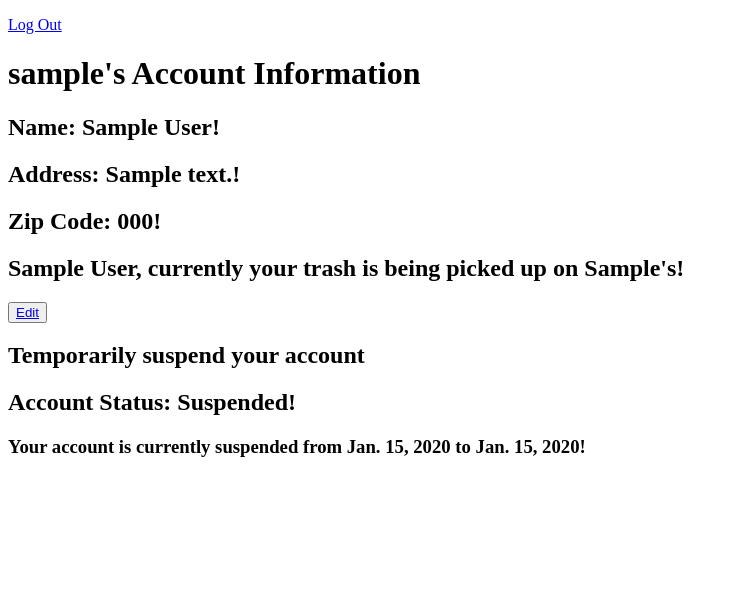
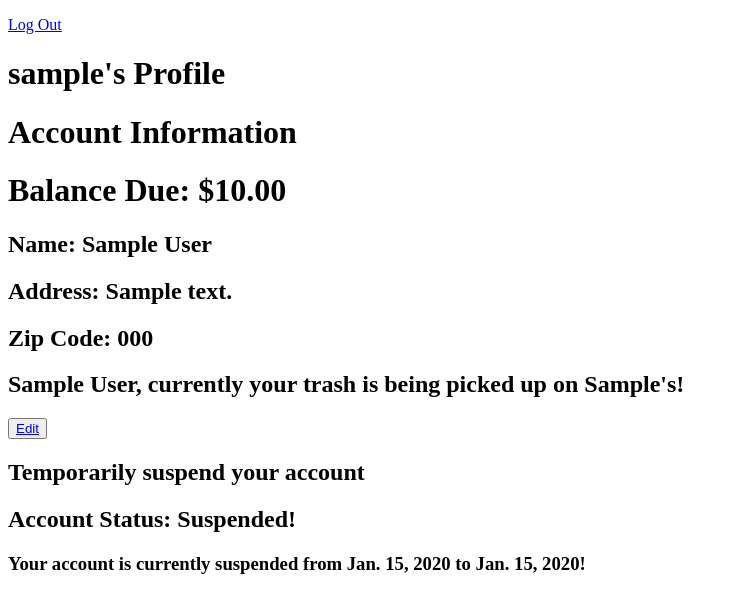
Before and after one commit to cwillett87/Trash_Collector, a Django app: page /customers/details/ in a window 1280 px wide. Shown: the top 592 px of the page, without its empty margins (0-738 px from the left). Run offline with Django 3.2, Linux system fonts and the light colour scheme; a user stored in the database is signed in; tables that the repository leaves empty hold one stand-in row (values such as "Sample post").

Commit message:
Updated details.html

```diff
--- a/trash_collector/customers/templates/customers/details.html
+++ b/trash_collector/customers/templates/customers/details.html
@@ -3,12 +3,14 @@
 
 {% block title %} Customer Account {% endblock %}
 
-{% block header %} {{ user.username }}'s Account Information {% endblock %}
+{% block header %} {{ user.username }}'s Profile {% endblock %}
 
 {% block content %}
-  <h2>Name: {{customer.name}}!</h2>
-  <h2>Address: {{customer.address}}!</h2>
-  <h2>Zip Code: {{customer.zip_code}}!</h2>
+  <h1>Account Information</h1>
+  <h1>Balance Due: ${{customer.balance}}.00</h1>
+  <h2>Name: {{customer.name}}</h2>
+  <h2>Address: {{customer.address}}</h2>
+  <h2>Zip Code: {{customer.zip_code}}</h2>
   <h2>{{customer.name}}, currently your trash is being picked up on {{customer.pickup_day}}'s!</h2>
   <button> <a href="{% url 'customers:edit' %}">Edit</a></button>
   {% if customer.activate == True %}
```
